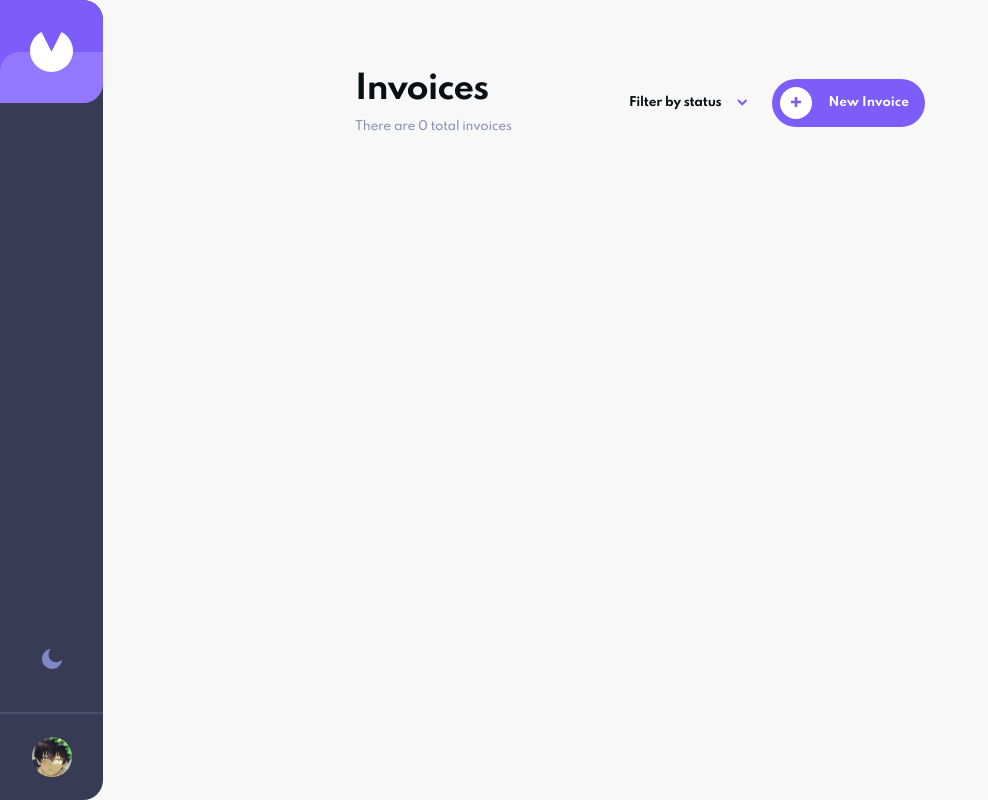
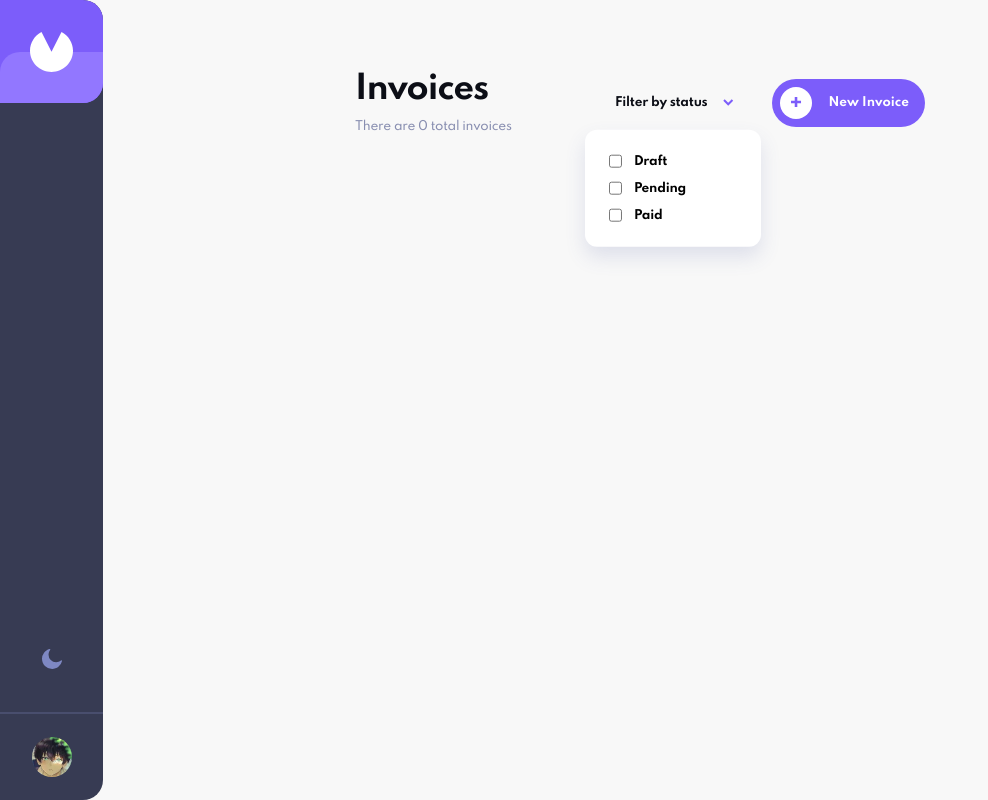
Before and after one commit to Euuphi/invoice-app, a Next.js app: page / in a window 1280 px wide. Shown: the whole page, without its empty margins (0-988 px from the left). Built offline with nearby package versions, Linux system fonts and the light colour scheme.

Commit message:
Create drop down menu component for filter options

```diff
--- a/src/components/MainHeading.js
+++ b/src/components/MainHeading.js
@@ -20,7 +20,7 @@ const MainHeading = () => {
             <FlexContainer
                 alignItems="center"
                 justifyContent="center"
-                gap="1.6rem">
+                gap="3rem">
                 <FilterOptions />
                 <NewInvoiceButton />
             </FlexContainer>
--- a/src/components/layout/FlexContainer.js
+++ b/src/components/layout/FlexContainer.js
@@ -13,7 +13,6 @@ FlexContainer.defaultProps = {
     alignItems: "stretch",
     flex: "0 1 auto",
     flexDirection: "row",
-    gap: "2.4rem",
     justifyContent: "normal",
 };
 
--- /dev/null
+++ b/src/components/ui/FilterOptions/FilterOptionsDropdown.js
@@ -0,0 +1,35 @@
+import styled from "styled-components";
+import FilterOptionsItem from "./FilterOptionsItem";
+
+const Container = styled.div`
+    position: absolute;
+    bottom: 0;
+
+    background-color: #fff;
+    border-radius: 1.2rem;
+    box-shadow: 0 1rem 2rem rgba(72, 84, 159, 0.15);
+    padding: 2.4rem;
+    width: 130%;
+    transform: translate(-12.5%, 110%);
+`;
+
+const FilterOptionsList = styled.ul`
+    display: flex;
+    flex-direction: column;
+    gap: 1.2rem;
+    list-style: none;
+`;
+
+const FilterOptionsDropdown = () => {
+    return (
+        <Container>
+            <FilterOptionsList>
+                <FilterOptionsItem id="draft" label="Draft" />
+                <FilterOptionsItem id="pending" label="Pending" />
+                <FilterOptionsItem id="paid" label="Paid" />
+            </FilterOptionsList>
+        </Container>
+    );
+};
+
+export default FilterOptionsDropdown;
--- /dev/null
+++ b/src/components/ui/FilterOptions/FilterOptionsItem.js
@@ -0,0 +1,24 @@
+import styled from "styled-components";
+// Font
+import { H3SecondaryStyle } from "components/headings/H3Secondary";
+
+const ListItem = styled.li`
+    display: flex;
+    gap: 1.2rem;
+`;
+
+const Label = styled.label`
+    ${H3SecondaryStyle}
+    width: 100%
+`;
+
+const FilterOptionsItem = ({ id, label }) => {
+    return (
+        <ListItem>
+            <input type="checkbox" id={id} name={id} value={label} />
+            <Label for={id}>{label}</Label>
+        </ListItem>
+    );
+};
+
+export default FilterOptionsItem;
--- a/src/components/ui/FilterOptions/index.js
+++ b/src/components/ui/FilterOptions/index.js
@@ -1,12 +1,18 @@
-import React from "react";
+import styled from "styled-components";
 // Components
 import FilterOptionsButton from "./FilterOptionsButton";
+import FilterOptionsDropdown from "./FilterOptionsDropdown";
+
+const Container = styled.div`
+    position: relative;
+`;
 
 const FilterOptions = () => {
     return (
-        <>
+        <Container>
             <FilterOptionsButton />
-        </>
+            <FilterOptionsDropdown />
+        </Container>
     );
 };
 
```
